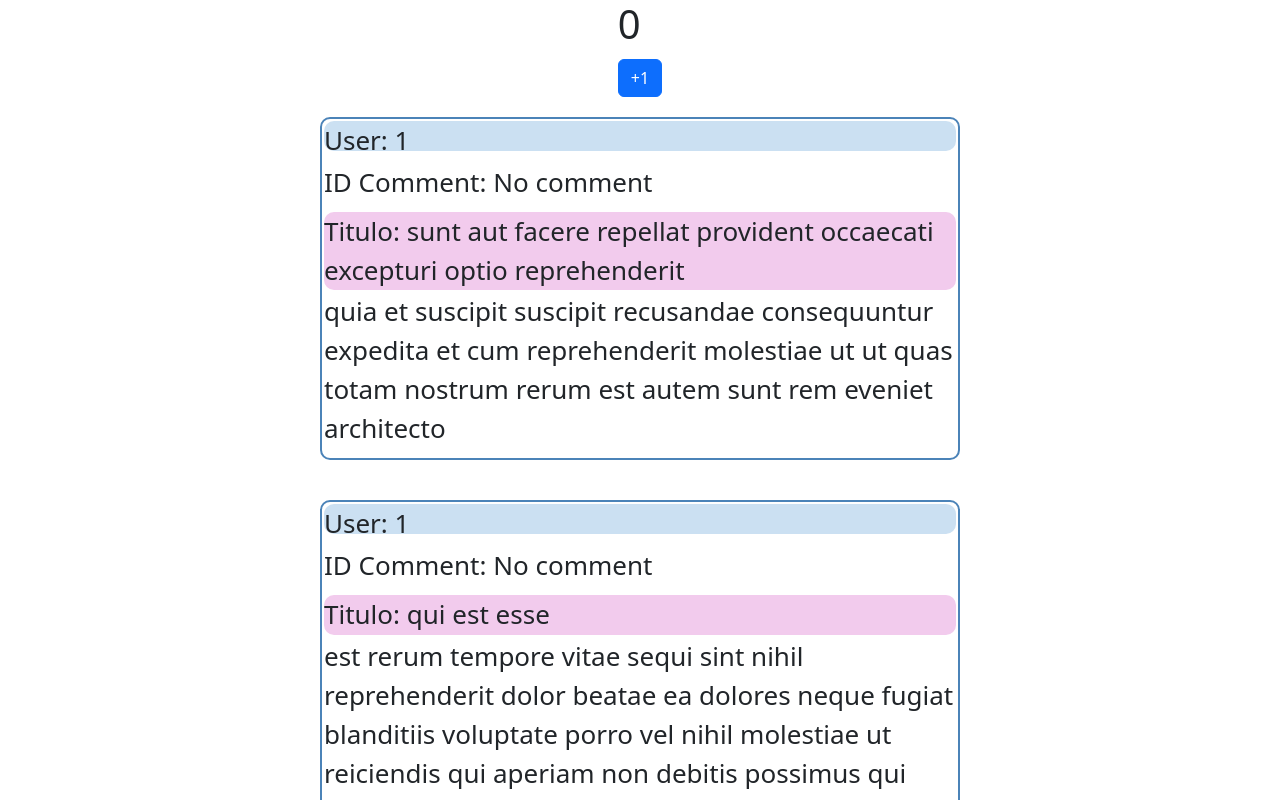
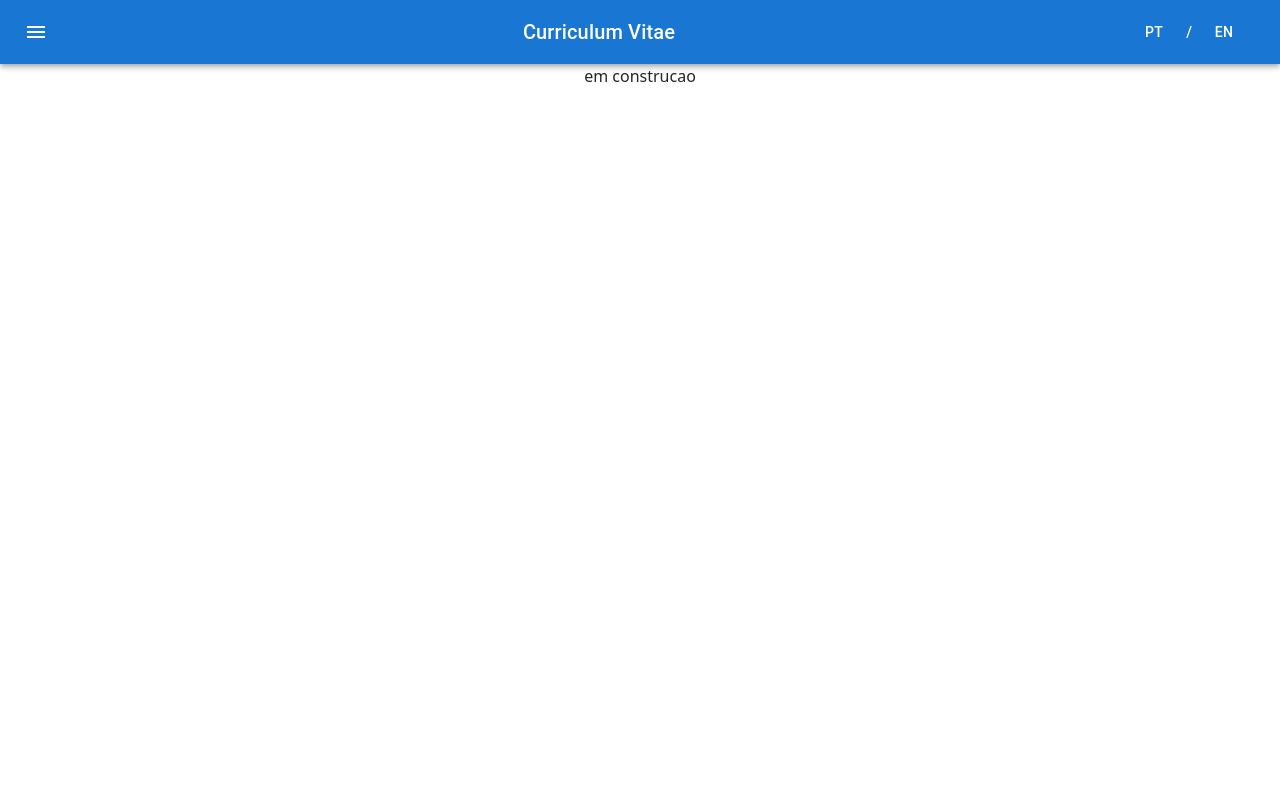
Before and after one commit to JorgeSantos84/personal-page, a React (Create React App) app: page / in a window 1280 px wide. Shown: the top 800 px of the page. Built offline with nearby package versions, Linux system fonts and the light colour scheme.

Commit message:
added header

```diff
--- a/package.json
+++ b/package.json
@@ -4,6 +4,10 @@
   "version": "0.1.0",
   "private": true,
   "dependencies": {
+    "@emotion/react": "^11.13.3",
+    "@emotion/styled": "^11.13.0",
+    "@mui/icons-material": "^6.1.1",
+    "@mui/material": "^6.1.1",
     "@testing-library/jest-dom": "^5.17.0",
     "@testing-library/react": "^13.4.0",
     "@testing-library/user-event": "^13.5.0",
--- a/public/index.html
+++ b/public/index.html
@@ -3,7 +3,7 @@
   <head>
     <meta charset="utf-8" />
     <link rel="icon" href="%PUBLIC_URL%/favicon.ico" />
-    <meta name="viewport" content="width=device-width, initial-scale=1" />
+    <meta name="viewport" content="initial-scale=1, width=device-width" />
     <meta name="theme-color" content="#000000" />
     <meta
       name="description"
--- a/src/App.js
+++ b/src/App.js
@@ -4,6 +4,7 @@
 import Comentario from "./components/Comentario.jsx";
 import ContadorExercicio from "./components/ContadorExercicio";
 import todosComentarios from "./constants/TodosComentarios.js";
+import Header from "./components/Header.jsx";
 
 function App() {
   const apresentarComentarios = () => {
@@ -26,19 +27,17 @@
 
   return (
     <div className="App">
-      <header className="App-header">
-        {/* <img src={logo} className="App-logo" alt="logo" />
+      {/* <img src={logo} className="App-logo" alt="logo" />
         <p>
           Edit <code>src/App.js</code> and save to reload.
         </p>
         <a className="App-link" href="https://reactjs.org" target="_blank" rel="noopener noreferrer">
           Learn React
         </a> */}
-
-        <ContadorExercicio />
-        {apresentarComentarios()}
-        <Comentario></Comentario>
-      </header>
+      <Header></Header>
+      <div style={{ justifyContent: "center", display: "flex" }}>
+        {"em construcao"}
+      </div>
     </div>
   );
 }
--- /dev/null
+++ b/src/components/Header.jsx
@@ -0,0 +1,39 @@
+import * as React from "react";
+import AppBar from "@mui/material/AppBar";
+import Box from "@mui/material/Box";
+import Toolbar from "@mui/material/Toolbar";
+import Typography from "@mui/material/Typography";
+import Button from "@mui/material/Button";
+import IconButton from "@mui/material/IconButton";
+import MenuIcon from "@mui/icons-material/Menu";
+
+const Header = () => {
+  return (
+    <Box sx={{ flexGrow: 1 }}>
+      <AppBar position="static">
+        <Toolbar>
+          <IconButton
+            size="large"
+            edge="start"
+            color="inherit"
+            aria-label="menu"
+            sx={{ mr: 2 }}
+          >
+            <MenuIcon />
+          </IconButton>
+          <Typography
+            variant="h6"
+            component="div"
+            sx={{ flexGrow: 1, textAlign: "center" }}
+          >
+            Curriculum Vitae
+          </Typography>
+          <Button color="inherit">PT</Button>/
+          <Button color="inherit">EN</Button>
+        </Toolbar>
+      </AppBar>
+    </Box>
+  );
+};
+
+export default Header;
--- a/src/index.js
+++ b/src/index.js
@@ -4,12 +4,19 @@
 import App from "./App";
 import reportWebVitals from "./reportWebVitals";
 import "bootstrap/dist/css/bootstrap.min.css";
+import { ThemeProvider, createTheme } from "@mui/material/styles";
 
 const root = ReactDOM.createRoot(document.getElementById("root"));
+
+//here i can customize my theme
+const theme = createTheme();
+
 root.render(
-  <React.StrictMode>
-    <App />
-  </React.StrictMode>,
+  <ThemeProvider theme={theme}>
+    <React.StrictMode>
+      <App />
+    </React.StrictMode>
+  </ThemeProvider>,
 );
 
 // If you want to start measuring performance in your app, pass a function
```
Also changed, not shown: 1 other file (tests, documents, lock files or other folders).
